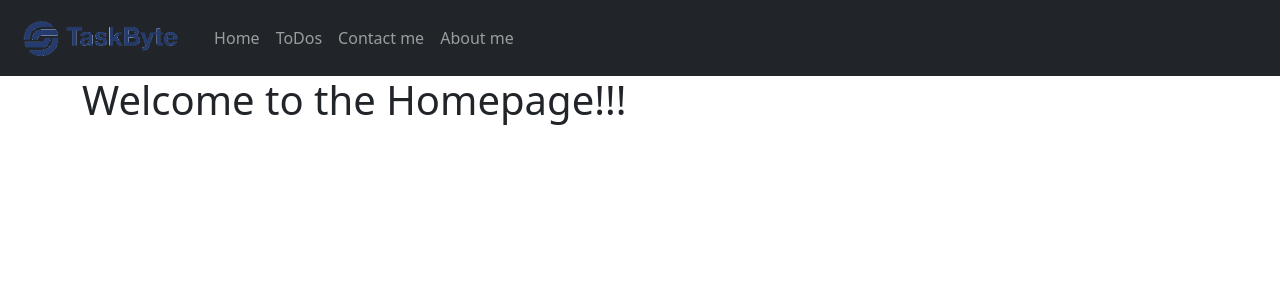
After one commit to akshay-not-a-bot/taskbyte, a Django app: page / in a window 1280 px wide. The commit adds this page. Shown: the top 300 px of the page. Run offline with Django 5.2, Linux system fonts and the light colour scheme.

Commit message:
Added Homepage, and moved contact and about urls from app to root directory

```diff
--- a/templates/base.html
+++ b/templates/base.html
@@ -1,38 +1,33 @@
-{% load static%}
+{% load static %}
 <!DOCTYPE html>
 <html lang="en">
   <head>
     <!-- Required meta tags -->
     <meta charset="utf-8" />
-    <meta
-      name="viewport"
-      content="width=device-width, initial-scale=1, shrink-to-fit=no"
-    />
-
+    <meta name="viewport"
+          content="width=device-width, initial-scale=1, shrink-to-fit=no" />
     <!-- Bootstrap CSS -->
-    <link
-      href="https://cdn.jsdelivr.net/npm/bootstrap@5.3.0-alpha3/dist/css/bootstrap.min.css"
+    <link href="https://cdn.jsdelivr.net/npm/bootstrap@5.3.0-alpha3/dist/css/bootstrap.min.css"
           rel="stylesheet"
           integrity="sha384-KK94CHFLLe+nY2dmCWGMq91rCGa5gtU4mk92HdvYe+M/SXH301p5ILy+dN9+nJOZ"
-      crossorigin="anonymous"
-    />
-
-    {% block title %}{% endblock title %}
-
+          crossorigin="anonymous" />
+    {% block title %}
+    {% endblock title %}
     <nav class="navbar navbar-expand-lg navbar-dark bg-dark">
       <div class="container-fluid">
-        <a class="navbar-brand" href="#">
-          <img src="{% static "images/logo.png" %}" alt="TaskByte">
+        <a class="navbar-brand" href="{% url 'index' %}">   <!-- logo -->
+          <img src="{% static "images/logo.png" %}"
+               alt="TaskByte"
+               height="50 rel"
+               weidth="125 rel">
         </a>
-        <button
-          class="navbar-toggler"
+        <button class="navbar-toggler"
                 type="button"
                 data-bs-toggle="collapse"
                 data-bs-target="#navbarNavAltMarkup"
                 aria-controls="navbarNavAltMarkup"
                 aria-expanded="false"
-          aria-label="Toggle navigation"
-        >
+                aria-label="Toggle navigation">
           <span class="navbar-toggler-icon"></span>
         </button>
         <div class="collapse navbar-collapse" id="navbarNavAltMarkup">
@@ -47,14 +42,12 @@
     </nav>
   </head>
   <body>
-    {% block content %}{% endblock content %}
-
+    {% block content %}
+    {% endblock content %}
     <!-- Optional JavaScript; choose one of the two! -->
     <!-- jQuery and Bootstrap Bundle (includes Popper) -->
-    <script
-      src="https://cdn.jsdelivr.net/npm/bootstrap@5.3.0-alpha3/dist/js/bootstrap.bundle.min.js"
+    <script src="https://cdn.jsdelivr.net/npm/bootstrap@5.3.0-alpha3/dist/js/bootstrap.bundle.min.js"
             integrity="sha384-ENjdO4Dr2bkBIFxQpeoTz1HIcje39Wm4jDKdf19U8gI4ddQ3GYNS7NTKfAdVQSZe"
-      crossorigin="anonymous"
-    ></script>
+            crossorigin="anonymous"></script>
   </body>
 </html>
--- a/testing_ground/urls.py
+++ b/testing_ground/urls.py
@@ -16,8 +16,12 @@ Including another URLconf
 """
 from django.contrib import admin
 from django.urls import path, include
+from todo_list_app import views as todo_views
 
 urlpatterns = [
     path('admin/', admin.site.urls),
+    path('', todo_views.index, name='index'),
     path('todolist/', include('todo_list_app.urls')),
+    path('contact', todo_views.contact, name='contact'),
+    path('about', todo_views.about, name='about'),
 ]
--- /dev/null
+++ b/todo_list_app/templates/index.html
@@ -0,0 +1,9 @@
+{% extends 'base.html' %}
+{% block title %}
+  <title>Index - TaskByte</title>
+{% endblock title %}
+{% block content %}
+  <div class="container">
+    <h1>{{ index_msg }}</h1>
+  </div>
+{% endblock content %}
--- a/todo_list_app/urls.py
+++ b/todo_list_app/urls.py
@@ -5,6 +5,5 @@ urlpatterns = [
     path('', views.todo_list, name='todo_list'),
     path('delete/<int:task_id>', views.delete_task, name='delete_task'),
     path('edit/<int:task_id>', views.edit_task, name='edit_task'),
-    path('contact', views.contact, name='contact'),
-    path('about', views.about, name='about'),
+
 ]
--- a/todo_list_app/views.py
+++ b/todo_list_app/views.py
@@ -40,6 +40,12 @@ def edit_task(request, task_id):
     else:
         return render(request, 'edit.html', {"task" : task})
 
+def index(request):
+    context = {
+        'index_msg' : 'Welcome to the Homepage!!!'
+    }
+    return render(request, 'index.html', context)
+
 def contact(request):
     context = {
         'contact_msg' : 'Hi, this is Contact Me page'
```
Also changed, not shown: db.sqlite3. Lines whose indentation alone changed are shown as unchanged.
